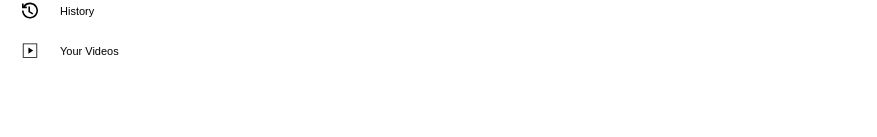
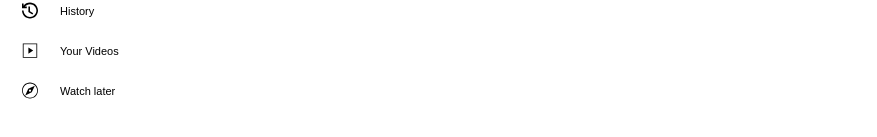
Before and after one commit to Masum-Arifin/youtube-clone, a React (Create React App) app: page / in a window 1280 px wide. Shown: the part 293-430 px from the top of the page, without its empty margins (0-877 px from the left). Built offline with nearby package versions, Linux system fonts and the light colour scheme.

Commit message:
watch later svg adedd

```diff
--- a/src/Sidebar.js
+++ b/src/Sidebar.js
@@ -147,6 +147,23 @@ const Sidebar = () => {
         <span className="sidebar-text">Your Videos</span>
       </div>
 
+      <div className="sidebar-items d-flex align-items-center active">
+        <svg
+          viewBox="0 0 24 25"
+          preserveAspectRatio="xMidYMid meet"
+          focusable="false"
+          class="style-scope yt-icon"
+          style={{ width: "20px", height: "20px", margin: "0px 20px" }}
+        >
+          <g class="style-scope yt-icon">
+            <path
+              d="M9.8,9.8l-3.83,8.23l8.23-3.83l3.83-8.23L9.8,9.8z M13.08,12.77c-0.21,0.29-0.51,0.48-0.86,0.54 c-0.07,0.01-0.15,0.02-0.22,0.02c-0.28,0-0.54-0.08-0.77-0.25c-0.29-0.21-0.48-0.51-0.54-0.86c-0.06-0.35,0.02-0.71,0.23-0.99 c0.21-0.29,0.51-0.48,0.86-0.54c0.35-0.06,0.7,0.02,0.99,0.23c0.29,0.21,0.48,0.51,0.54,0.86C13.37,12.13,13.29,12.48,13.08,12.77z M12,3c4.96,0,9,4.04,9,9s-4.04,9-9,9s-9-4.04-9-9S7.04,3,12,3 M12,2C6.48,2,2,6.48,2,12s4.48,10,10,10s10-4.48,10-10S17.52,2,12,2 L12,2z"
+              class="style-scope yt-icon"
+            ></path>
+          </g>
+        </svg>
+        <span className="sidebar-text">Watch later</span>
+      </div>
         </div>
     );
 };
```
